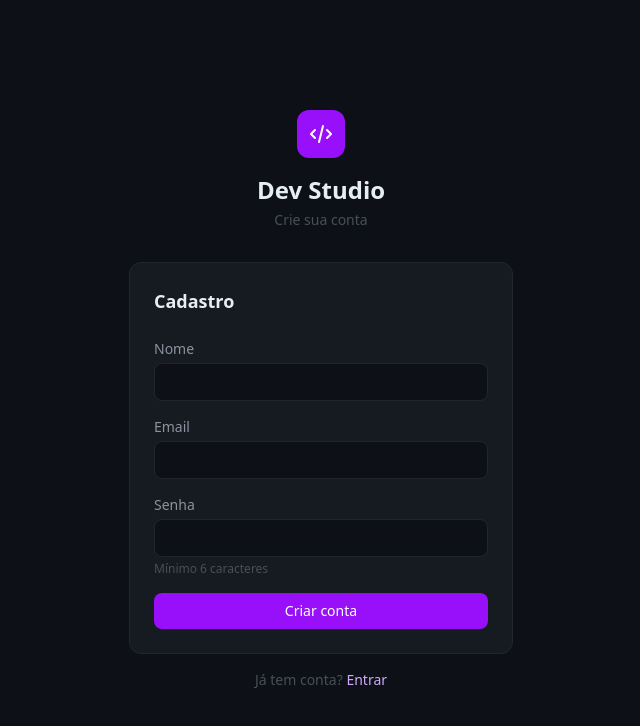
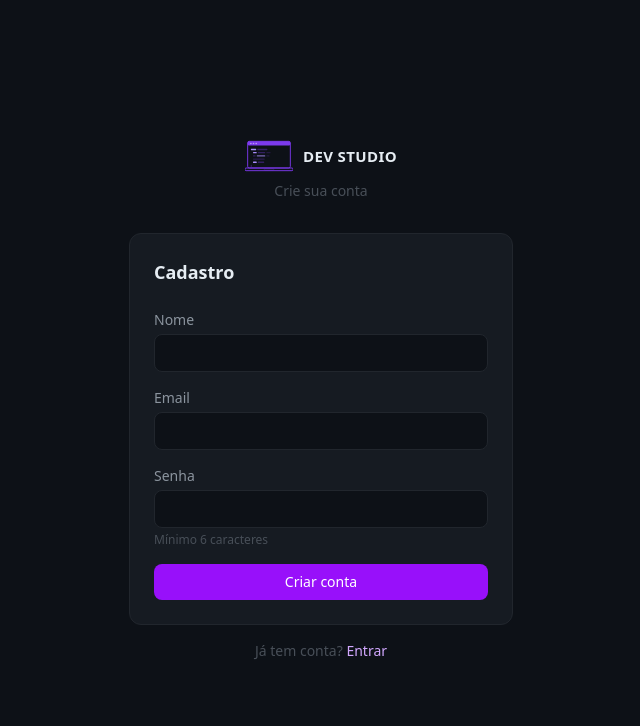
Before and after one commit to Kauan467/dev-studio, a Next.js app: page /register in a window 1280 px wide. Shown: the top 726 px of the page, without its empty margins (319-959 px from the left). Built offline with nearby package versions, Linux system fonts and the light colour scheme.

Commit message:
feat: Adcionado logo na tela de dashboard

```diff
--- a/src/app/register/page.js
+++ b/src/app/register/page.js
@@ -3,6 +3,7 @@
 import { useState } from "react";
 import { useRouter } from "next/navigation";
 import Link from "next/link";
+import Logo from "@/components/Logo";
 
 export default function RegisterPage() {
   const [name, setName] = useState("");
@@ -38,13 +39,10 @@ export default function RegisterPage() {
     <div className="min-h-screen flex items-center justify-center bg-[#0d1117]">
       <div className="w-full max-w-sm">
         <div className="text-center mb-8">
-          <div className="w-12 h-12 bg-purple-600 rounded-xl flex items-center justify-center mx-auto mb-4">
-            <svg className="w-6 h-6 text-white" fill="none" stroke="currentColor" viewBox="0 0 24 24">
-              <path strokeLinecap="round" strokeLinejoin="round" strokeWidth={2} d="M10 20l4-16m4 4l4 4-4 4M6 16l-4-4 4-4" />
-            </svg>
+          <div className="flex justify-center mb-2">
+            <Logo size="default" />
           </div>
-          <h1 className="text-2xl font-bold text-[#e6edf3]">Dev Studio</h1>
-          <p className="text-sm text-[#484f58] mt-1">
+          <p className="text-sm text-[#484f58]">
             Crie sua conta
           </p>
         </div>
--- a/src/components/Sidebar.js
+++ b/src/components/Sidebar.js
@@ -3,6 +3,7 @@
 import { useState, useRef } from "react";
 import { useSession, signOut } from "next-auth/react";
 import Link from "next/link";
+import Logo from "./Logo";
 
 const languageColors = {
   javascript: "bg-amber-400",
@@ -70,13 +71,8 @@ export default function Sidebar({ onFilterLanguage, activeLanguage, languages, o
   return (
     <aside className="w-56 bg-[#010409] border-r border-[#21262d] h-screen flex flex-col fixed left-0 top-0">
       <div className="px-4 py-4 border-b border-[#21262d]">
-        <Link href="/dashboard" className="flex items-center gap-2">
-          <div className="w-7 h-7 bg-purple-600 rounded-lg flex items-center justify-center">
-            <svg className="w-4 h-4 text-white" fill="none" stroke="currentColor" viewBox="0 0 24 24">
-              <path strokeLinecap="round" strokeLinejoin="round" strokeWidth={2} d="M10 20l4-16m4 4l4 4-4 4M6 16l-4-4 4-4" />
-            </svg>
-          </div>
-          <span className="text-sm font-bold text-white">Dev Studio</span>
+        <Link href="/dashboard">
+          <Logo size="default" />
         </Link>
       </div>
 
```
